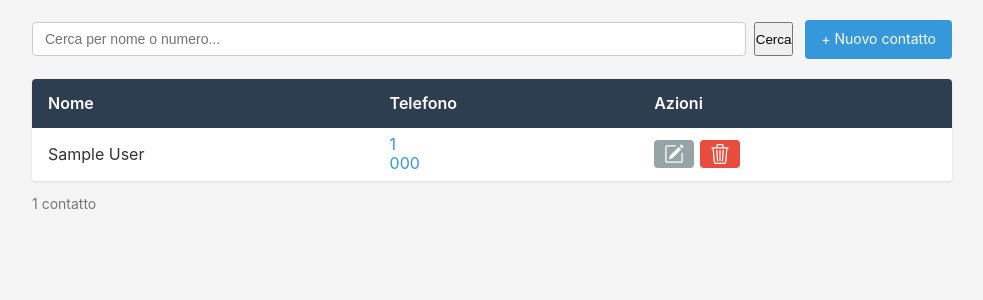
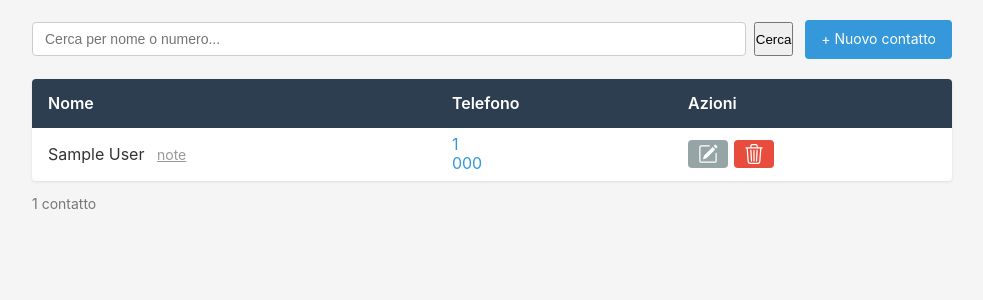
Before and after one commit to ghastx/ldap_editor, a Flask app: template templates/index.html in a window 1280 px wide. Shown: the part 71-371 px from the top of the page, without its empty margins (148-1131 px from the left). Run offline with Flask 3, Linux system fonts and the light colour scheme; the template is opened without the code that fills it: most values are stand-ins (such as "Sample title", 1, 10 or a date in 2020); data that the repository does not hold is empty.

Commit message:
aggiunte note in rubrica

```diff
--- a/templates/index.html
+++ b/templates/index.html
@@ -39,7 +39,7 @@
     <tbody>
         {% for contact in contacts %}
         <tr>
-            <td>{{ contact.displayName }}</td>
+            <td>{{ contact.displayName }} {% if contact.description %}<span class="note-link" title="{{ contact.description }}">note</span>{% endif %}</td>
             {# Numeri cliccabili: avviano click-to-dial tramite il centralino UCM #}
             <td {% if contact.telephoneNumber2 %} class="phone-doppio"{% endif %}>
                 <a href="#" class="phone-link" onclick="clickToDial('{{ contact.telephoneNumber }}'); return false;">{{ contact.telephoneNumber|format_phone }}</a>
```
